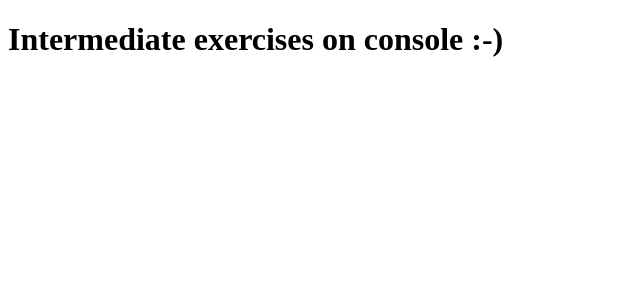
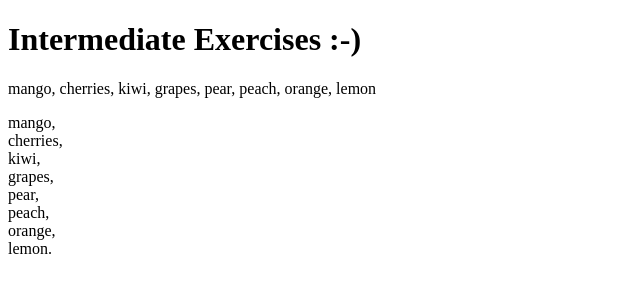
Before and after one commit to Eikaron/FE21-JS-DAY1-AronSelametAndrew, a plain HTML site: page Andrew/Intermediate/index.html in a window 1280 px wide. Shown: the whole page, without its empty margins (0-640 px from the left). Drawn offline with Linux system fonts and the light colour scheme.

Commit message:
print fruit list to DOM

```diff
--- a/Andrew/Intermediate/app.js
+++ b/Andrew/Intermediate/app.js
@@ -26,3 +26,14 @@ console.log(temp);
 for (index in temp) {
     console.log(temp[index]);
 }
+
+document.getElementById('fruit').innerHTML = temp.join(", ");
+document.getElementById('fruit2').innerHTML =
+    temp[0] + ",<br>" +
+    temp[1] + ",<br>" +
+    temp[2] + ",<br>" +
+    temp[3] + ",<br>" +
+    temp[4] + ",<br>" +
+    temp[5] + ",<br>" +
+    temp[6] + ",<br>" +
+    temp[7] + ".<br>";
--- a/Andrew/Intermediate/index.html
+++ b/Andrew/Intermediate/index.html
@@ -9,8 +9,10 @@
 </head>
 
 <body>
-    <h1>Intermediate exercises on console :-)</h1>
+    <h1>Intermediate Exercises :-)</h1>
 
+    <p id="fruit"></p>
+    <p id="fruit2"></p>
 
     <script src="app.js"></script>
 </body>
```
